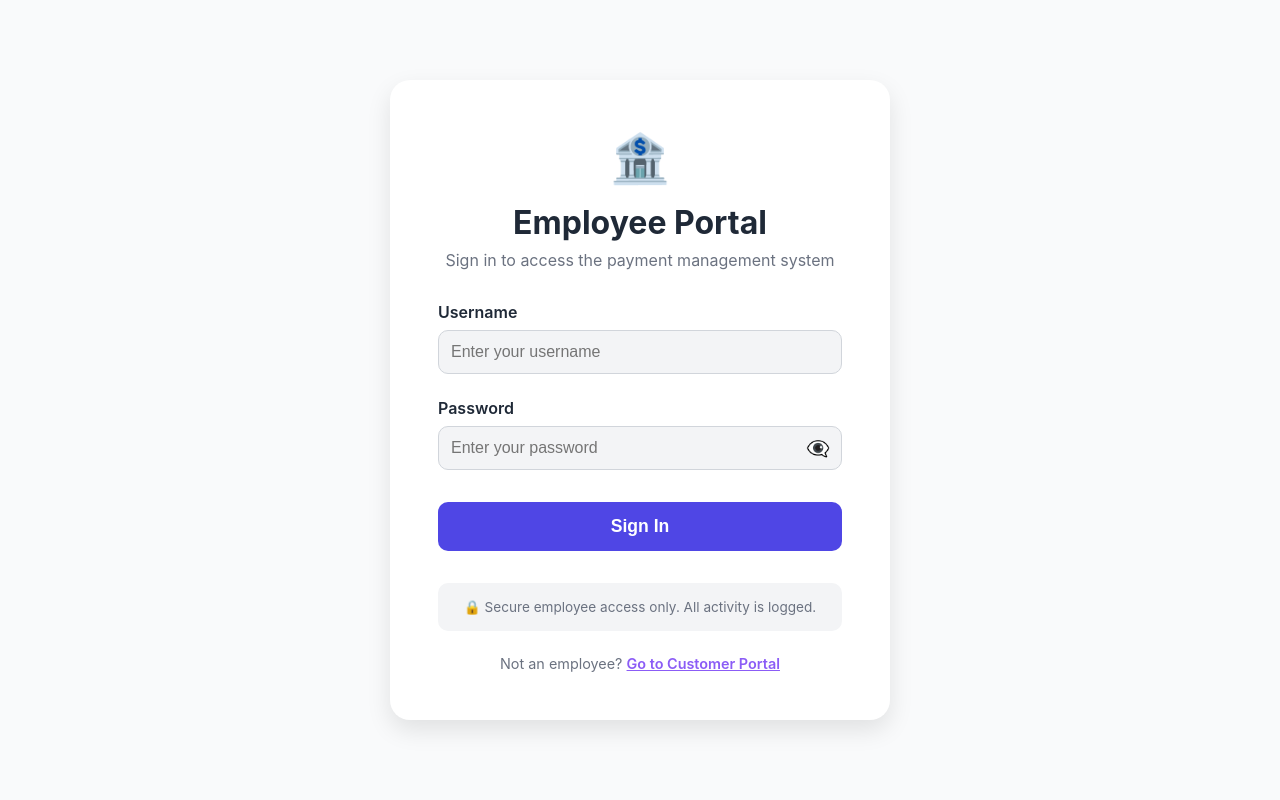
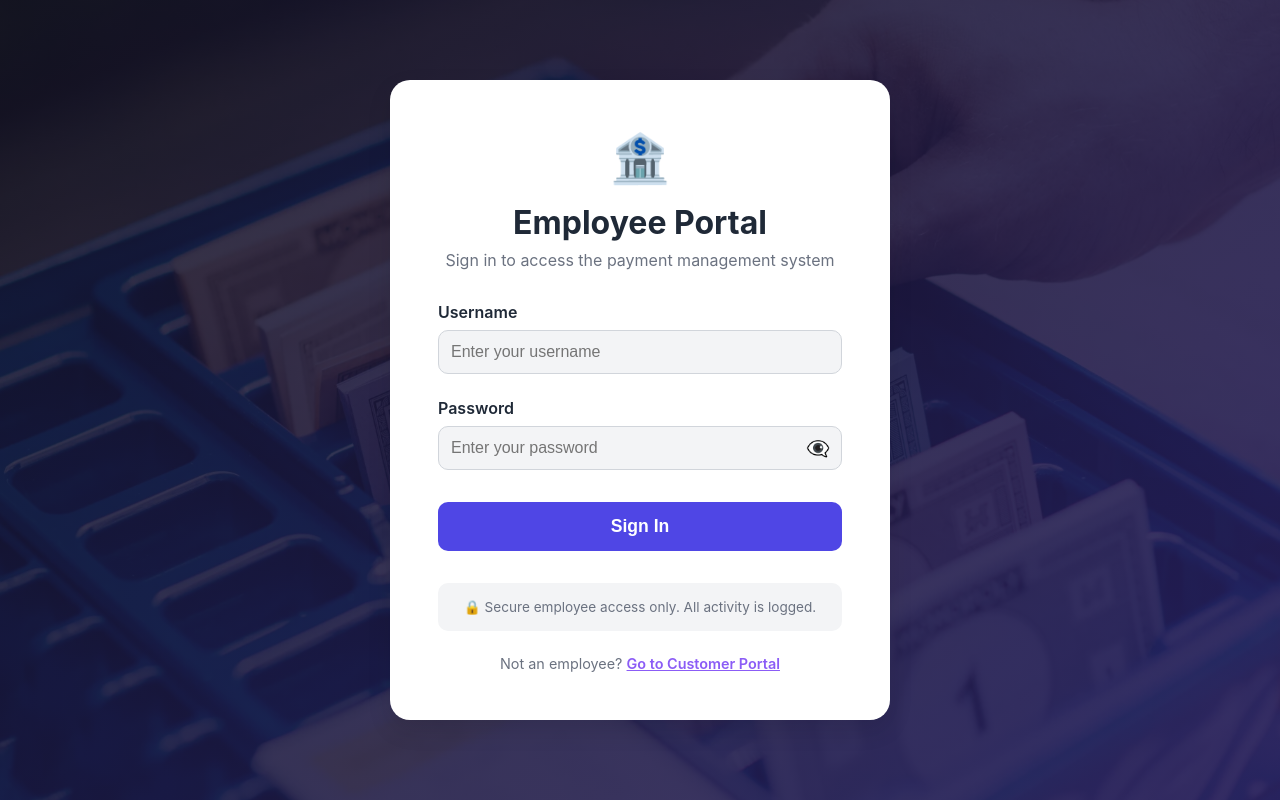
Before and after one commit to CalebLouwskitter/INSYPOEPaymentGateway, a React (Create React App) app in the folder Frontend/: page /employee/login in a window 1280 px wide. Built offline with nearby package versions, Linux system fonts and the light colour scheme; no server answers.

Commit message:
ui for emplyee login

```diff
--- a/Frontend/src/pages/EmployeeLogin.jsx
+++ b/Frontend/src/pages/EmployeeLogin.jsx
@@ -1,6 +1,8 @@
 import { useEffect, useState } from "react";
 import { useNavigate } from "react-router-dom";
 import { useEmployeeAuth } from "../context/EmployeeAuthContext";
+import cityscapeImage from "../assets/pexels-anete-lusina-4792381.webp";
+import "../styles/branding.css";
 
 // References:
 // React Team. (2025) useState - React. Available at: https://react.dev/reference/react/useState (Accessed: 03 November 2025).
@@ -137,13 +139,21 @@ export default function EmployeeLogin() {
   };
 
   return (
+    <div
+      className="brand-auth-page"
+      style={{
+        '--brand-page-image': `url(${cityscapeImage})`,
+        '--brand-page-overlay': 'linear-gradient(135deg, rgba(17, 17, 35, 0.85), rgba(39, 30, 90, 0.9))',
+      }}
+    >
       <div style={{
         display: 'flex',
-      minHeight: '100vh',
-      backgroundColor: '#F9FAFB',
         justifyContent: 'center',
         alignItems: 'center',
+        minHeight: '100vh',
+        backgroundColor: 'transparent',
         padding: '2rem',
+        width: '100%',
       }}>
       <div style={{
         backgroundColor: 'white',
@@ -152,6 +162,7 @@ export default function EmployeeLogin() {
         maxWidth: '500px',
         width: '100%',
         padding: '3rem',
+        margin: 0,
       }}>
         {/* Header */}
         <div style={{ textAlign: 'center', marginBottom: '2rem' }}>
@@ -364,5 +375,6 @@ export default function EmployeeLogin() {
         </div>
       </div>
       </div>
+    </div>
   );
 }
```
Lines whose indentation alone changed are shown as unchanged.
